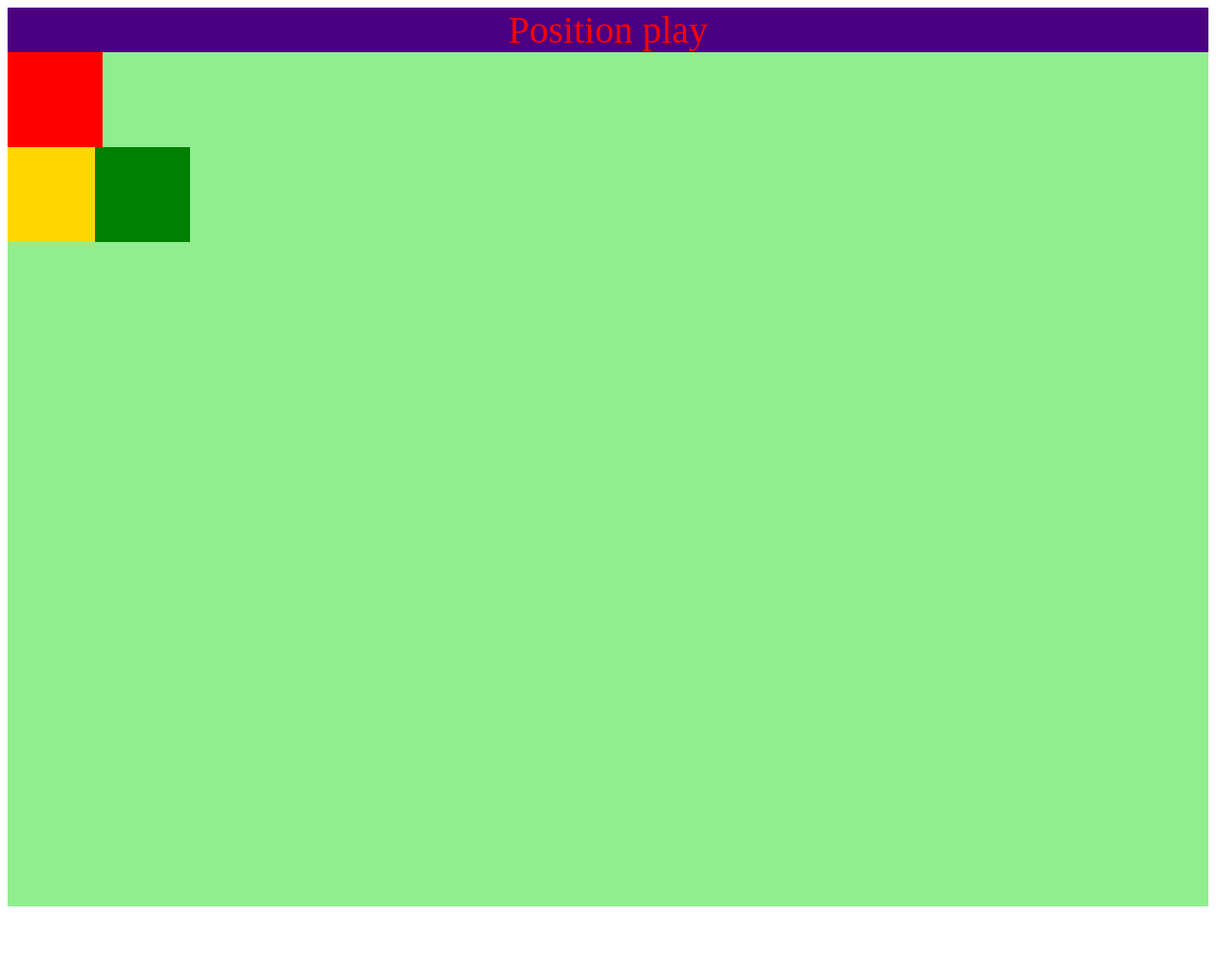
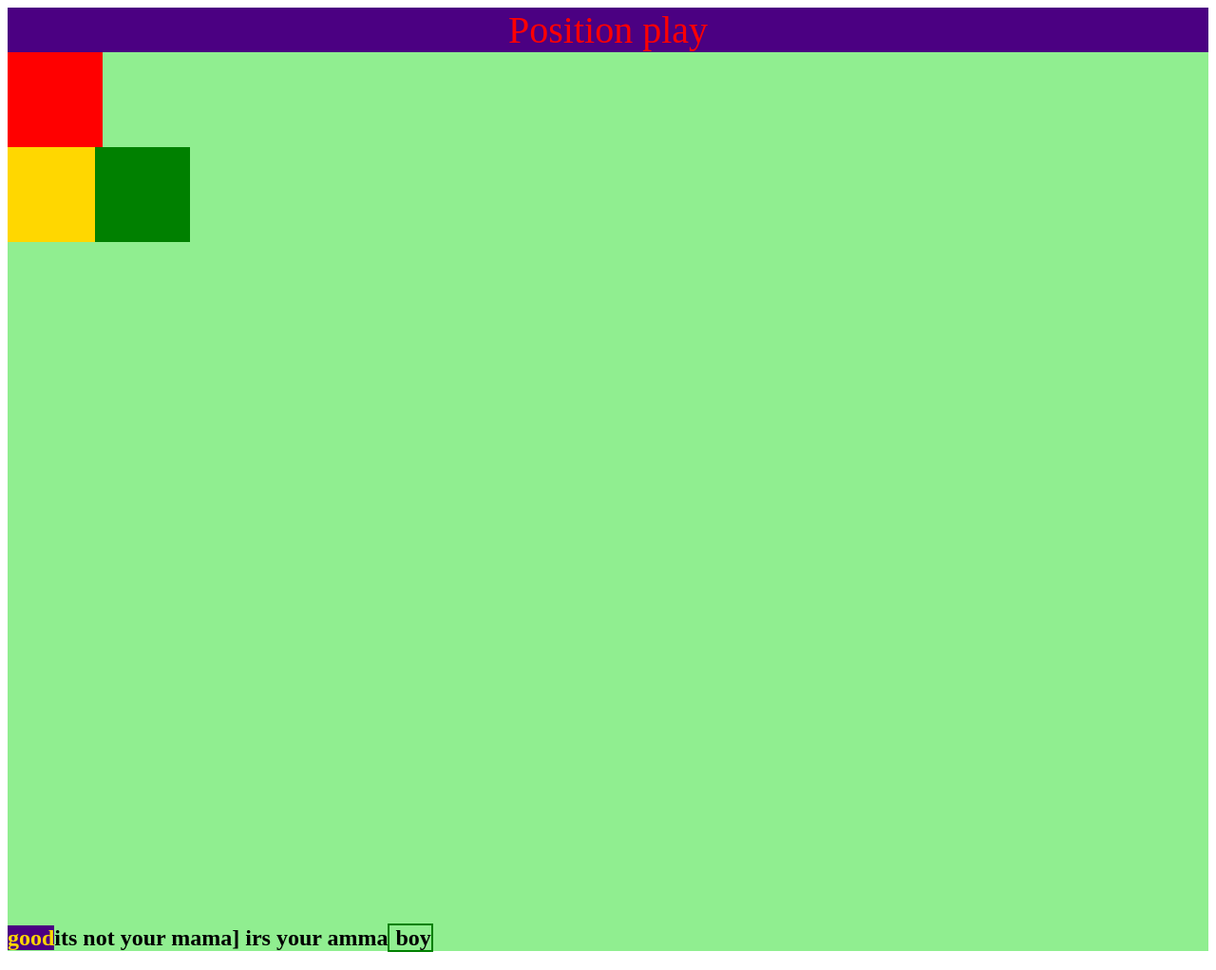
Before and after one commit to programmingWarrior/my-first-website, a plain HTML site: page index.html in a window 1280 px wide. Shown: the whole page at 95% size. Before the commit the page ends 963 px from the top, so only its background shows below. Drawn offline with Linux system fonts and the light colour scheme.

Commit message:
Update index.html

```diff
--- a/index.html
+++ b/index.html
@@ -19,6 +19,8 @@
     <div id="eight"></div>
     <div id="nine"> </div>
     <div id="ten"></div>
+<h1>its not your mama]
+    irs your amma</h1>
 </section>
 
 </body>
```
